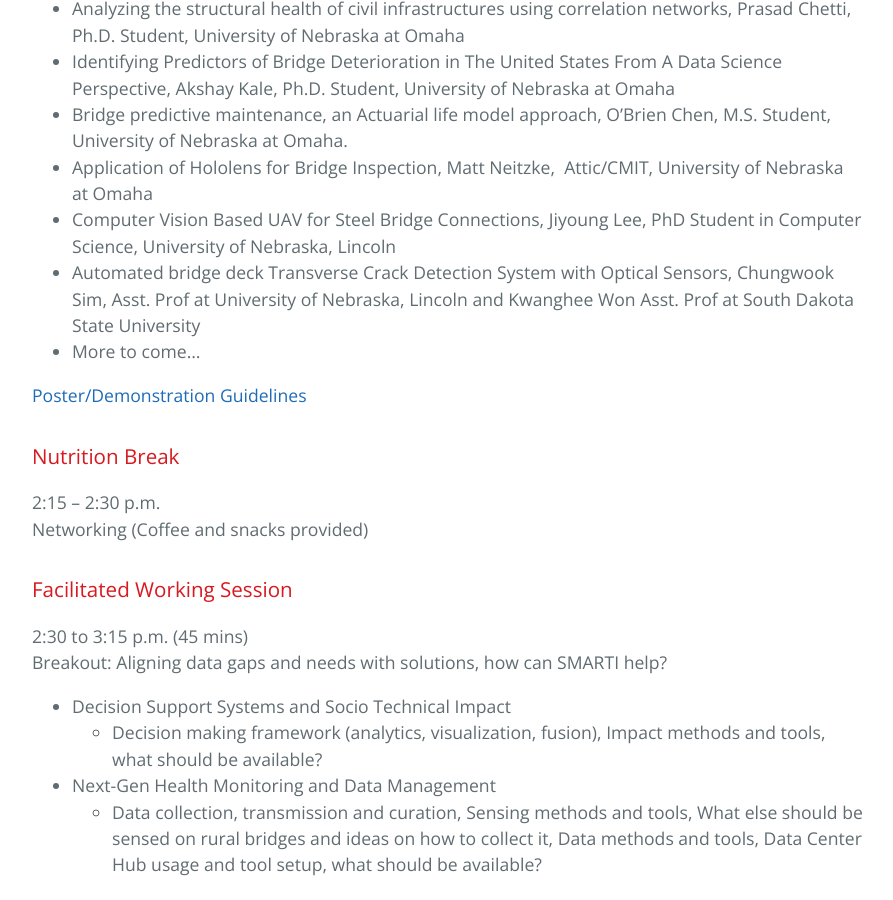
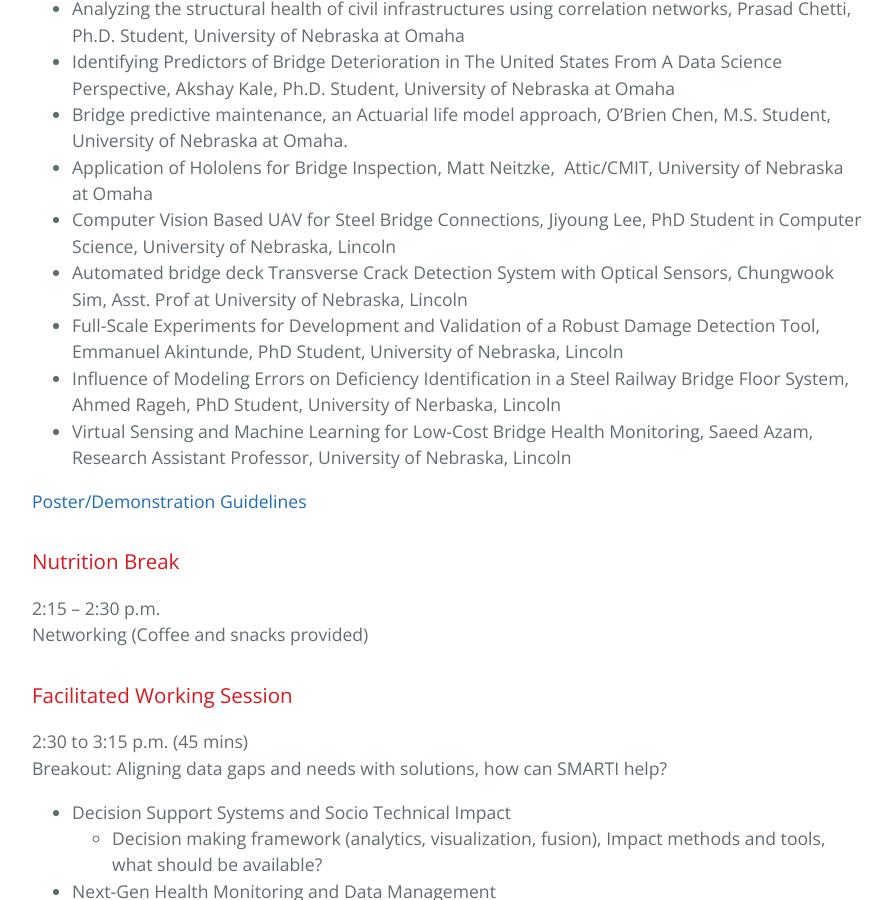
Before and after one commit to BridgingBigData/BridgingBigData.github.io, a Jekyll site: the page built from pages/bbd2019agenda.md, in a window 1280 px wide and 900 px high, scrolled down 3300 px. Shown: the whole window, without its empty margins (192-1085 px from the left). Built offline with Jekyll 4.4.1, drawn with Linux system fonts in a browser that asks for light colours; some of the changed text lies outside the part shown.

Commit message:
Update bbd2019agenda.md

```diff
--- a/pages/bbd2019agenda.md
+++ b/pages/bbd2019agenda.md
@@ -70,8 +70,10 @@ Topics:
   - Bridge predictive maintenance, an Actuarial life model approach, O'Brien Chen, M.S. Student, University of Nebraska at Omaha.
   - Application of Hololens for Bridge Inspection, Matt Neitzke,  Attic/CMIT, University of Nebraska at Omaha
   - Computer Vision Based UAV for Steel Bridge Connections, Jiyoung Lee, PhD Student in Computer Science, University of Nebraska, Lincoln
-  - Automated bridge deck Transverse Crack Detection System with Optical Sensors, Chungwook Sim, Asst. Prof at University of Nebraska, Lincoln and Kwanghee Won Asst. Prof at South Dakota State University
-  - More to come...
+  - Automated bridge deck Transverse Crack Detection System with Optical Sensors, Chungwook Sim, Asst. Prof at University of Nebraska, Lincoln
+  - Full-Scale Experiments for Development and Validation of a Robust Damage Detection Tool, Emmanuel Akintunde, PhD Student, University of Nebraska, Lincoln
+  - Influence of Modeling Errors on Deficiency Identification in a Steel Railway Bridge Floor System, Ahmed Rageh, PhD Student, University of Nerbaska, Lincoln
+  - Virtual Sensing and Machine Learning for Low-Cost Bridge Health Monitoring, Saeed Azam, Research Assistant Professor, University of Nebraska, Lincoln
 
 [Poster/Demonstration Guidelines](https://bridgingbigdata.github.io/pages/bbd2019posterdemo.html)
 
```
Also changed, not shown: other parts of pages/bbd2019agenda.md (+5 -5 lines).
